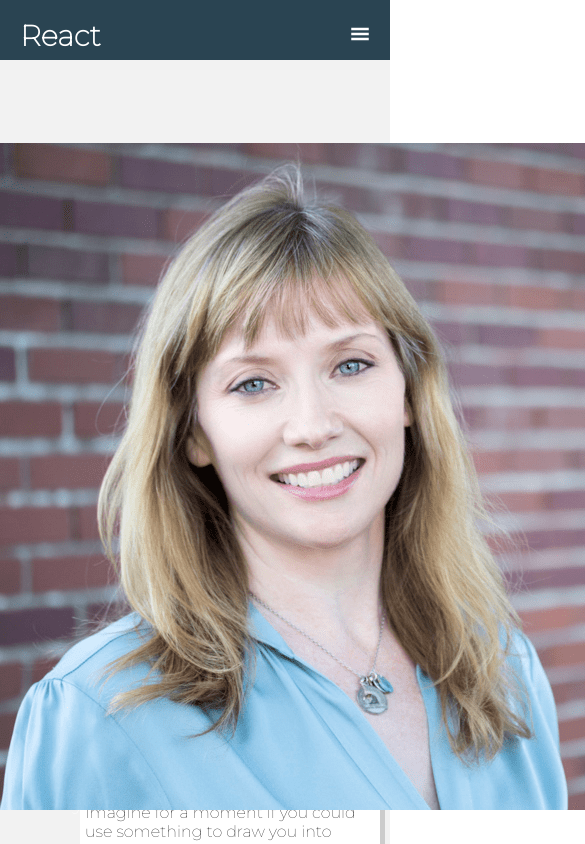
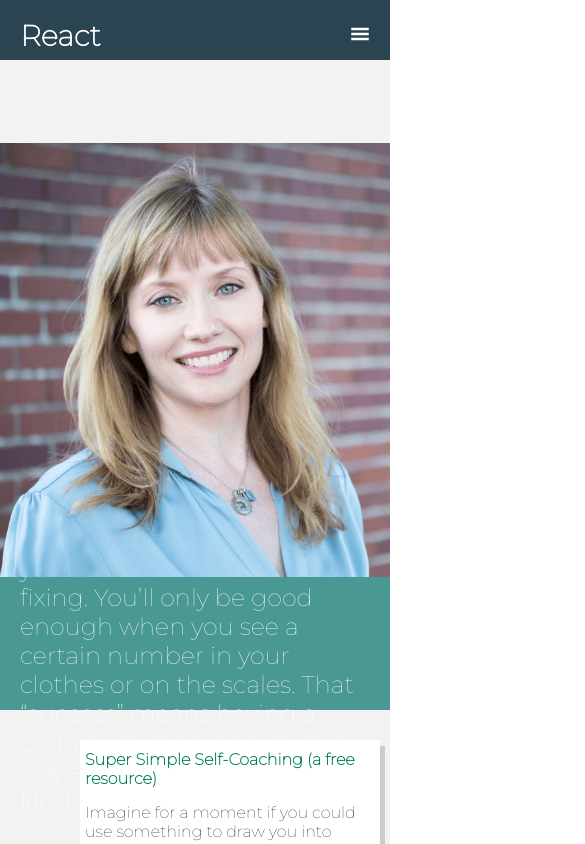
Before and after one commit to KristofferLeemburg/e-commerce-app, a React (Create React App) app: page / in a window 390 px wide. Shown: the top 844 px of the page, 585 px wide, since content can reach past the window. Built offline with nearby package versions, Linux system fonts and the light colour scheme.

Commit message:
animation adjustments

```diff
--- a/src/components/home/section-one.jsx
+++ b/src/components/home/section-one.jsx
@@ -8,15 +8,15 @@ import imgGirl from "../../images/Shannon-Wilkinson-3.png"
 function App() {
   let app = useRef(null)
   let images = useRef(null)
-  let tl = new TimelineLite({ delay: .8});
+  let tl = new TimelineLite({ delay: .6});
 
   useEffect(() => {
 
     const girlImage = images.firstElementChild;
     TweenMax.to(app, 0, {css: {visibility: 'visible'}})
 
-    tl.from(girlImage, 1.2, {y: 1280, ease: Power3.easeOut},'Start')
-    .from(girlImage.firstElementChild, 2, {scale: 1.6, ease: Power3.easeOut}, .2)
+    tl.from(girlImage, 1, {x: 2080, ease: Power3.easeOut},'Start')
+    .from(girlImage.firstElementChild, 2, {scale: 1, ease: Power3.easeOut}, .5)
   }, [tl])
 
 
--- a/src/styles/home.css
+++ b/src/styles/home.css
@@ -210,5 +210,8 @@
   .section-container {
     height: 350px;
   }
+  .shanon {
+    width: 100vw;
+  }
 }
 /*# sourceMappingURL=home.css.map */
--- a/src/styles/home.scss
+++ b/src/styles/home.scss
@@ -164,4 +164,7 @@
     .section-container {
         height: 350px;
     }
+    .shanon{
+        width: 100vw;
+    }
 }
```
Also changed, not shown: 1 other file (tests, documents, lock files or other folders).
